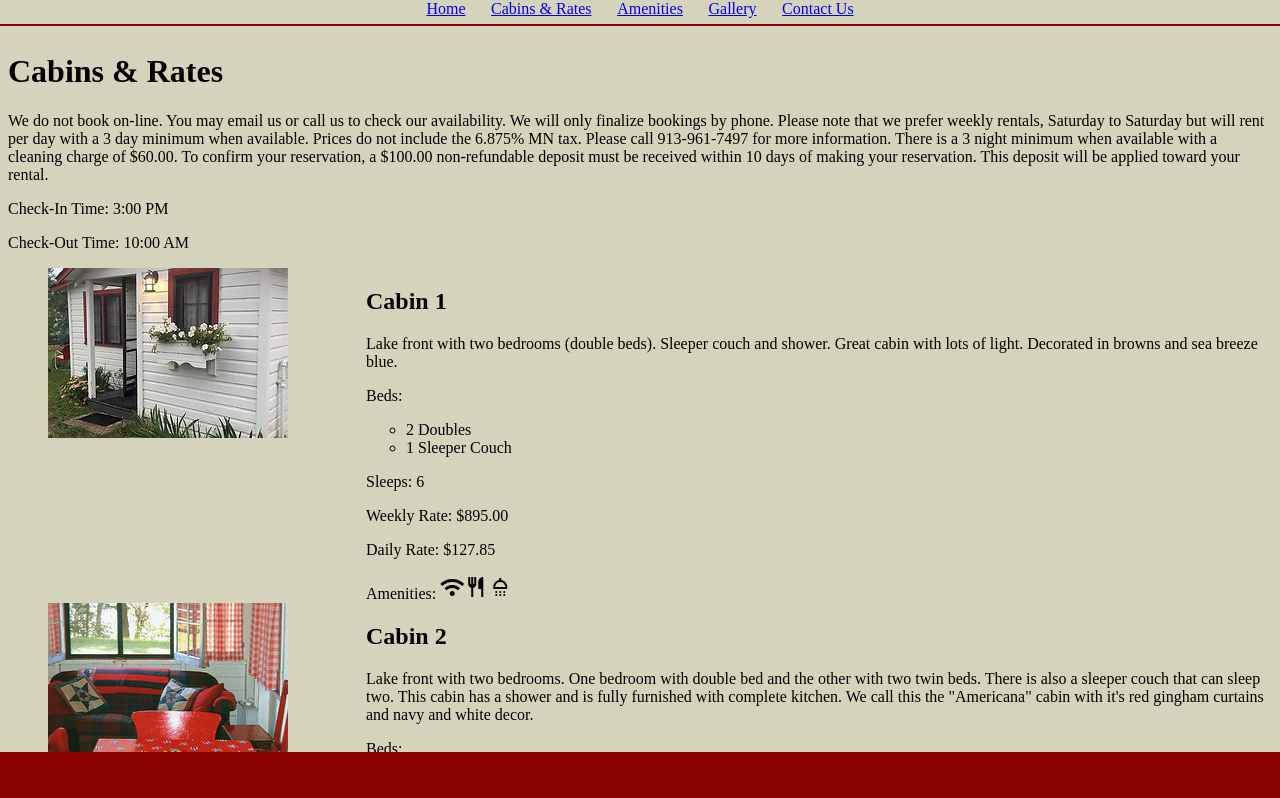
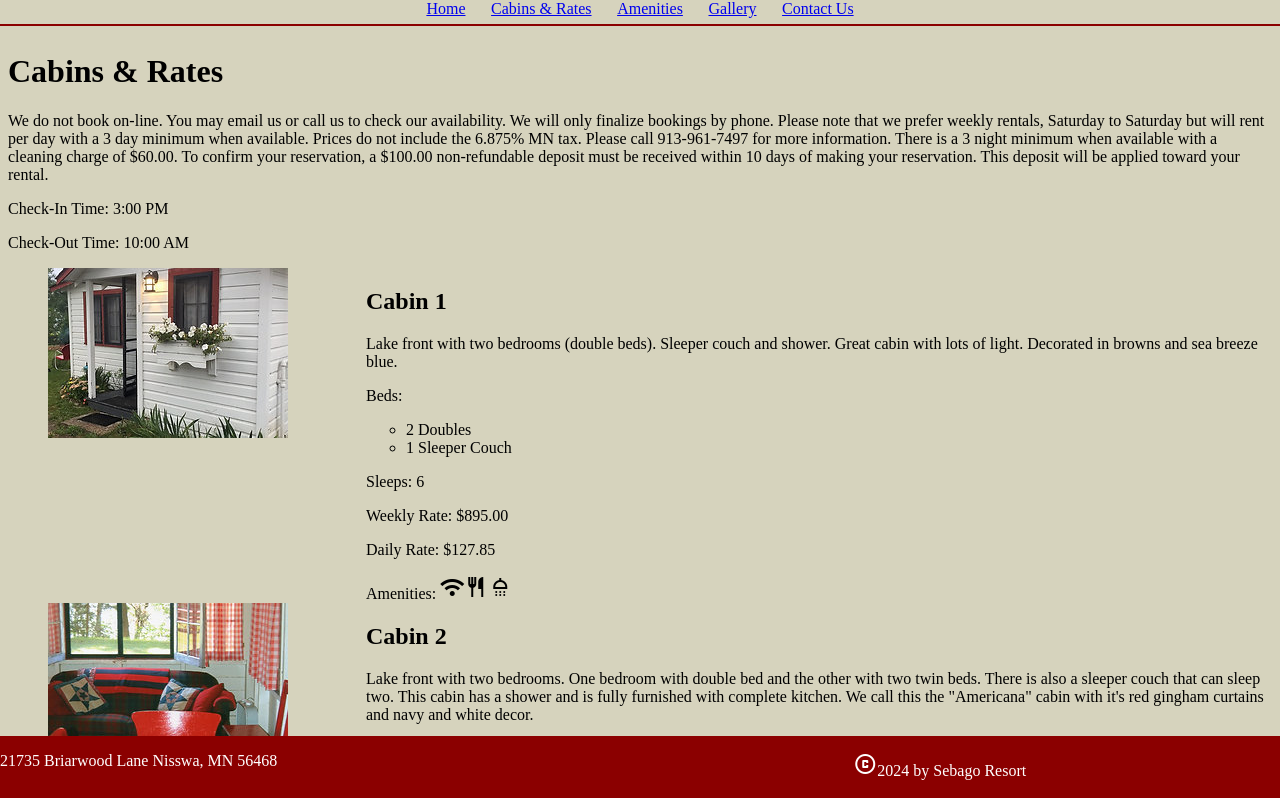
Before and after one commit to rmacdonald00/sebago, a SvelteKit app: page /cabins-and-rates in a window 1280 px wide. Shown: the top 798 px of the page. Built offline with nearby package versions, Linux system fonts and the light colour scheme.

Commit message:
start putting footer info in

```diff
--- /dev/null
+++ b/src/lib/components/AddressDisplay.svelte
@@ -0,0 +1,7 @@
+<script lang="ts">
+	import type { Address } from "$lib/models/SebagoInfo";
+
+    export let address: Address;
+</script>
+
+<p>{address.street} {address.city}, {address.state} {address.zip}</p>
--- a/src/lib/data/WebsiteContent.ts
+++ b/src/lib/data/WebsiteContent.ts
@@ -6,10 +6,11 @@ export const SebagoDetails: SebagoInfo = {
     phoneNumber: '913-961-7497',
     email: 'sebagoresort@yahoo.com',
     address: {
-        street: '21735 Briarwood Ln',
+        street: '21735 Briarwood Lane',
         city: 'Nisswa',
         state: 'MN',
-        zip: '56468'
+        zip: '56468',
+        directions: 'From MN 371, turn East onto Nashway Road. The Sebago sign is approximately one mile down the road. Turn right, and start a great vacation.',
     },
     facebook: {
         username: 'Sebago Resort',
--- a/src/lib/models/SebagoInfo.ts
+++ b/src/lib/models/SebagoInfo.ts
@@ -6,11 +6,12 @@ export interface SebagoInfo{
     instagram: SocialMedia;
 }
 
-interface Address {
+export interface Address {
     street: string;
     city: string;
     state: string;
     zip: string;
+    directions: string;
 }
 
 interface SocialMedia {
--- a/src/routes/+layout.svelte
+++ b/src/routes/+layout.svelte
@@ -1,3 +1,8 @@
+<script>
+	import AddressDisplay from '$lib/components/AddressDisplay.svelte';
+	import { SebagoDetails } from '$lib/data/WebsiteContent';
+</script>
+
 <div class={'header'}>
 	<a href="/">Home</a>
 	<a href="/cabins-and-rates">Cabins & Rates</a>
@@ -9,11 +14,18 @@
 	<slot />
 </div>
 
-	<div class={'footer'}></div>
+<div class={'footer'}>
+	<div class={'sebago-info'}>
+		<AddressDisplay address={SebagoDetails.address} />
+        <p>
+            <span class="material-symbols-outlined"> copyright </span>2024 by Sebago Resort
+        </p>
+	</div>
+</div>
 
 <style>
 	.slot-content {
-		margin: 1.5rem 0px 3rem 0px;
+		margin: 1.5rem 0px 4rem 0px;
 		padding: 0.5rem;
 	}
 	.header {
@@ -21,7 +33,7 @@
 		flex-direction: row;
 		justify-content: center;
 		background-color: var(--tan);
-        height: 1.5rem;;
+		height: 1.5rem;
 		column-gap: 2vw;
 		border-bottom: 2px var(--sebago-red) solid;
 		width: 100%;
@@ -33,10 +45,17 @@
 	.footer {
 		background-color: var(--sebago-red);
 		color: var(--white);
-        height: 3rem;;
+		height: 4rem;
 		width: 100%;
 		position: fixed;
 		bottom: 0;
 		left: 0;
+		display: flex;
+		flex-direction: column;
+	}
+
+	.sebago-info {
+		display: grid;
+		grid-template-columns: 2fr 1fr;
 	}
 </style>
--- a/src/routes/cabins-and-rates/+page.svelte
+++ b/src/routes/cabins-and-rates/+page.svelte
@@ -9,9 +9,7 @@
 
 <h1>Cabins & Rates</h1>
 
-<span
-	>{RentalTerms.bookingTermsDescription}
-</span>
+<span>{RentalTerms.bookingTermsDescription} </span>
 <p>Check-In Time: {RentalTerms.checkInTime}</p>
 <p>Check-Out Time: {RentalTerms.checkOutTime}</p>
 <ol>
```
Lines whose indentation alone changed are shown as unchanged.
